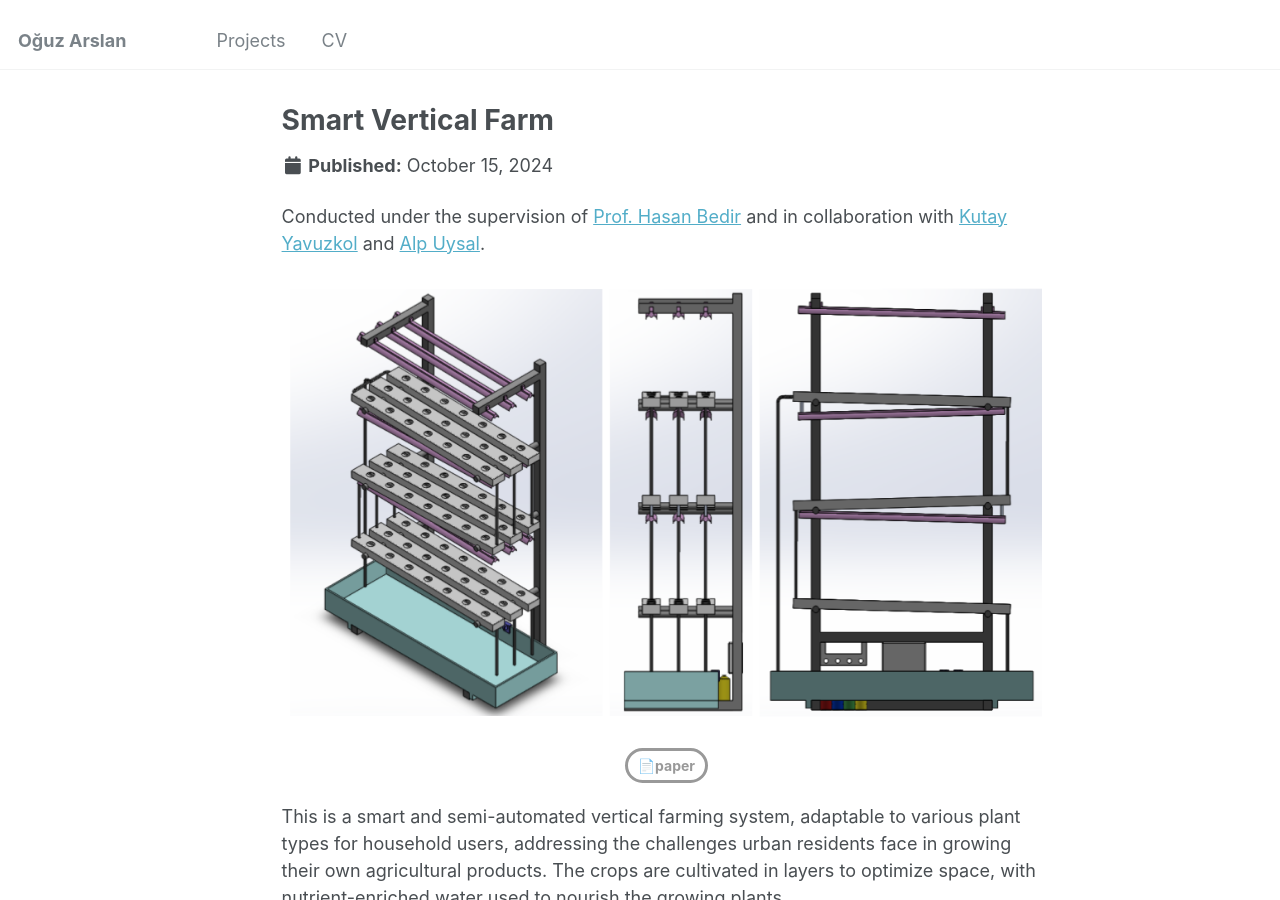
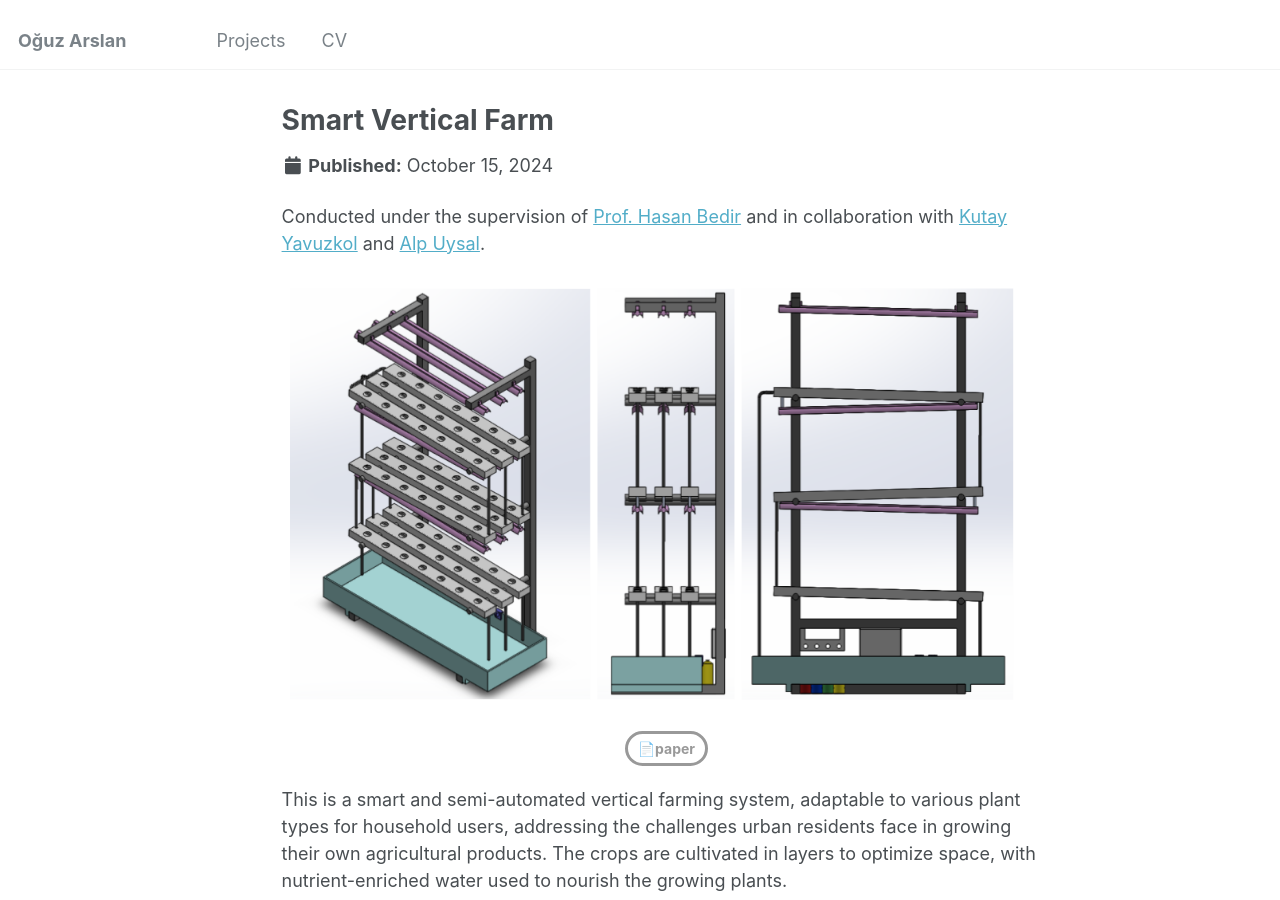
Before and after one commit to Boysle/boysle.github.io, a Jekyll site: the page built from _portfolio/1smartverticalfarm.md, in a window 1280 px wide and 900 px high. Built offline with Jekyll 4.4.1, drawn with Linux system fonts in a browser that asks for light colours.

Commit message:
Update 1smartverticalfarm.md

```diff
--- a/_portfolio/1smartverticalfarm.md
+++ b/_portfolio/1smartverticalfarm.md
@@ -7,7 +7,7 @@ collection: projects
 Conducted under the supervision of [Prof. Hasan Bedir](http://me.boun.edu.tr/?q=users/hasan-bedir) and in collaboration with [Kutay Yavuzkol](https://www.linkedin.com/in/kutay-yavuzkol-415020150/) and [Alp Uysal](https://www.linkedin.com/in/alpuysaal/).
 
 <!-- MAIN IMAGE -->
-<img src="/images/Vertical Farming CAD Model.png" alt="Vertical Farming CAD Model" style="border-radius: 20px; width: 800px;">
+<img src="/images/Vertical Farming CAD Model.png" alt="Vertical Farming CAD Model" style="border-radius: 20px; width: 740px;">
 
 <!-- BUTTONS -->
 <div style="text-align: center; margin: 20px 0;"> <!-- Added margin for spacing -->
```
